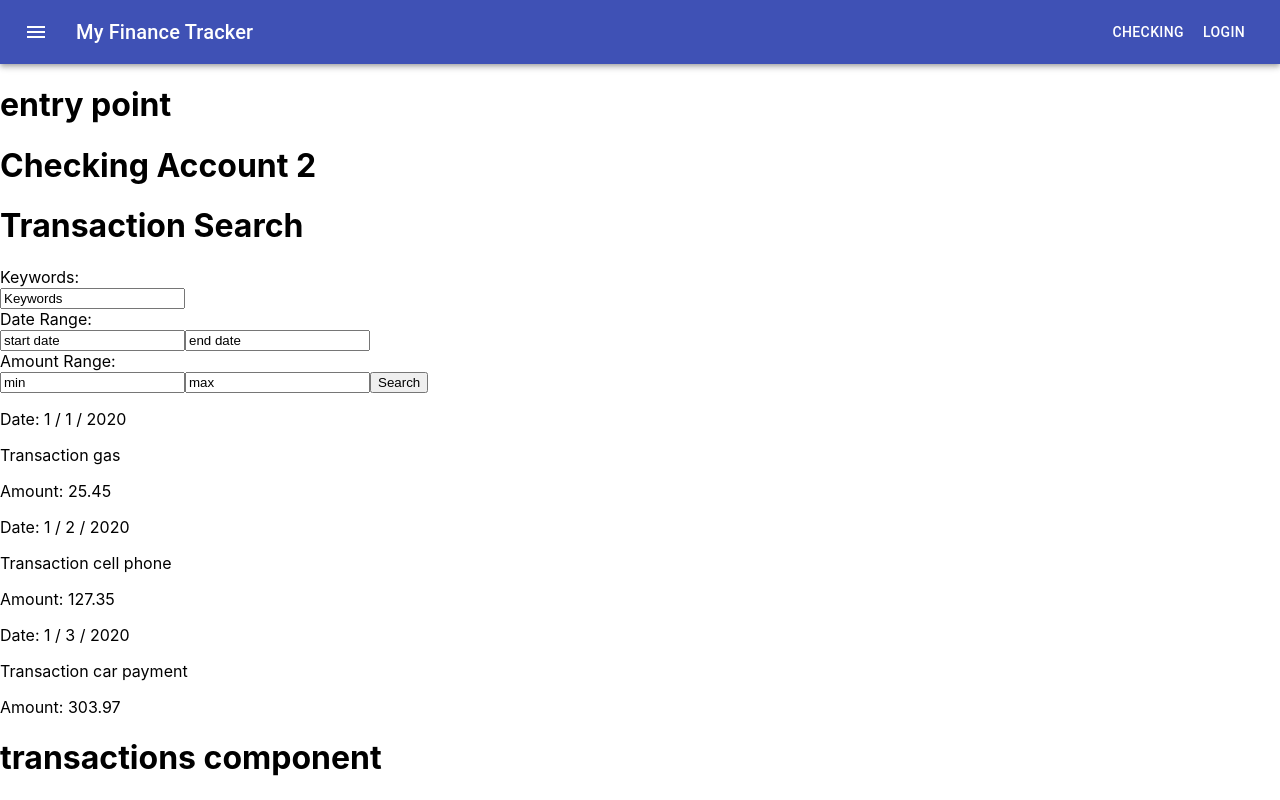
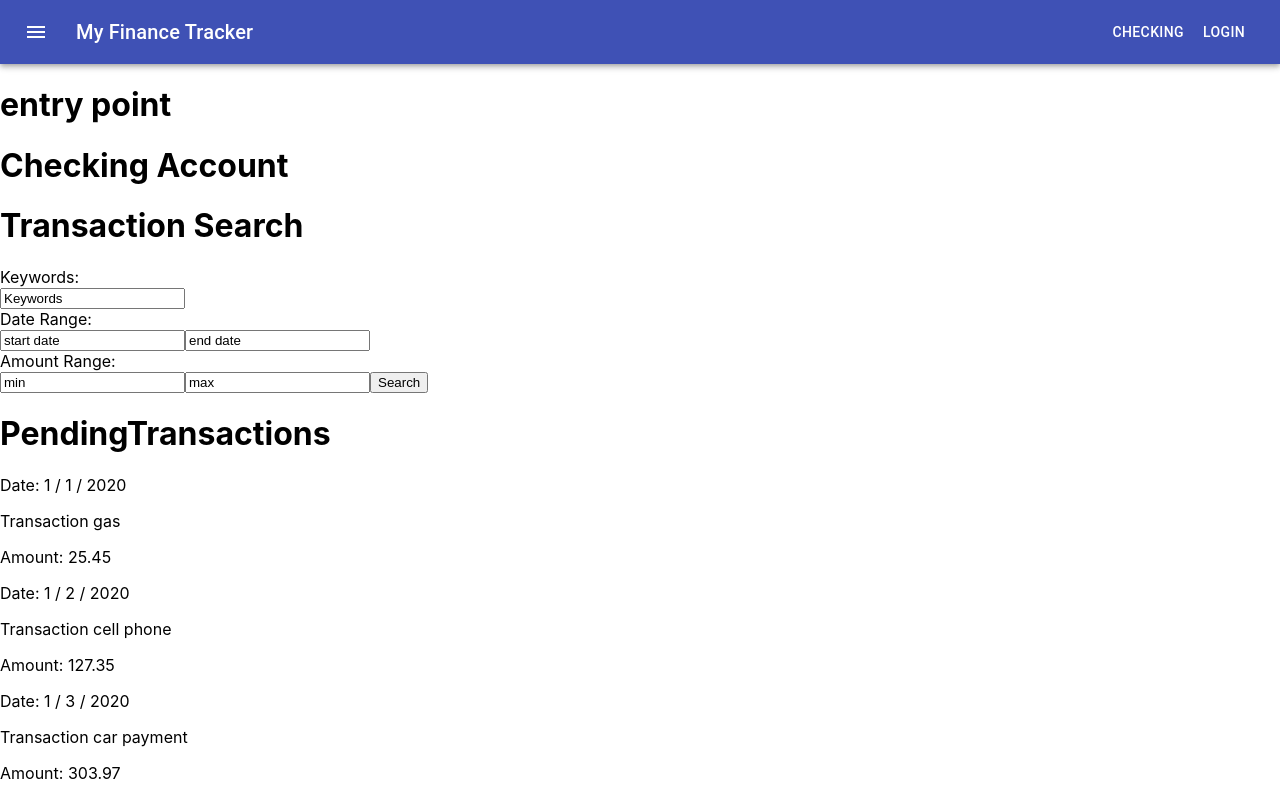
Before and after one commit to danlagos/react-checkbook, a React (Create React App) app: page / in a window 1280 px wide. Shown: the top 800 px of the page. Built offline with nearby package versions, Linux system fonts and the light colour scheme.

Commit message:
last commit of the day.

```diff
--- a/src/App.js
+++ b/src/App.js
@@ -1,7 +1,6 @@
 import React, { Component } from 'react';
 import Navbar from './components/navbar.js';
-// import CheckingAccount from './components/checkingAccount/checkingAccount.js';
-import CheckingAccount2 from './components/checkingAccount/checkingAccount2.js'
+import CheckingAccount from './components/checking/checkingAccount.js';
 
 class App extends Component {
   render() {
@@ -9,7 +8,7 @@ class App extends Component {
       <div className="App" >
         <Navbar />
         <h1> entry point </h1>
-        <CheckingAccount2 />
+        <CheckingAccount />
 
       </div>
     );
--- a/src/components/checkingAccount/checkingAccount2.js
+++ b/src/components/checking/checkingAccount.js
@@ -1,9 +1,10 @@
 import React, { Component } from 'react';
+
 import TransactionSearch from './transactionSearch.js';
 import PendingTransactions from './pendingTransactions.js';
 import Transactions from './transactions.js';
 
-class CheckingAccount2 extends Component {
+class CheckingAccount extends Component {
   state = {
     pendingTransData: [
       { id: 0, date: '1 / 1 / 2020', income: false, transaction: "gas", amount: 25.45 },
@@ -16,9 +17,10 @@ class CheckingAccount2 extends Component {
 
     transData = (
       <div>
+        <h1>PendingTransactions</h1>
         {this.state.pendingTransData.map((pendingTransData, index) => {
           return <PendingTransactions
-            id={pendingTransData.id}
+            key={pendingTransData.id}
             date={pendingTransData.date}
             income={pendingTransData.income}
             transaction={pendingTransData.transaction}
@@ -29,7 +31,7 @@ class CheckingAccount2 extends Component {
 
     return (
       <div className="App" >
-        <h1> Checking Account 2 </h1>
+        <h1> Checking Account</h1>
         <TransactionSearch />
         {transData}
         <Transactions />
@@ -38,4 +40,4 @@ class CheckingAccount2 extends Component {
   }
 }
 
-export default CheckingAccount2;
+export default CheckingAccount;
```
Also changed, not shown: src/components/checkingAccount/checkingAccount.js (deleted, +0 -30 lines), src/components/checking/pendingTransactions.js (renamed from src/components/checkingAccount/pendingTransactions.js), src/components/checking/transactionSearch.js (renamed from src/components/checkingAccount/transactionSearch.js), src/components/checking/transactions.js (renamed from src/components/checkingAccount/transactions.js).
